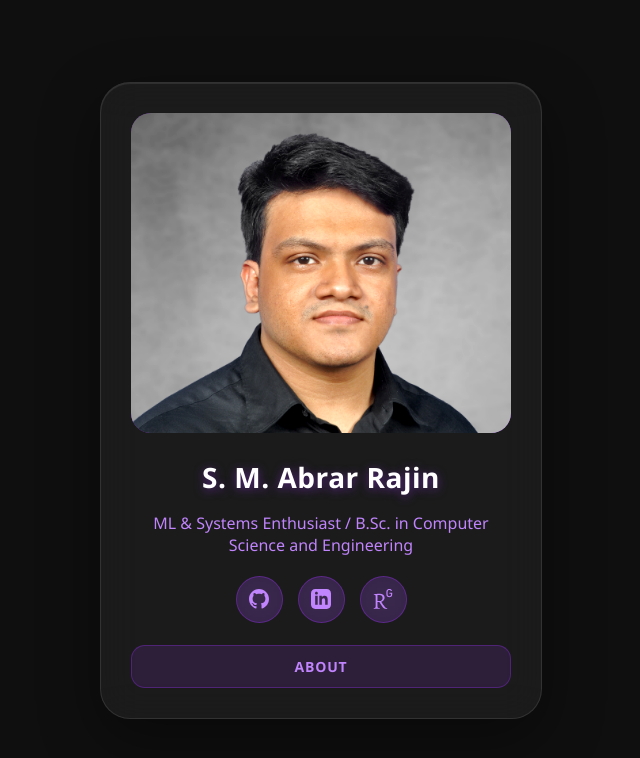
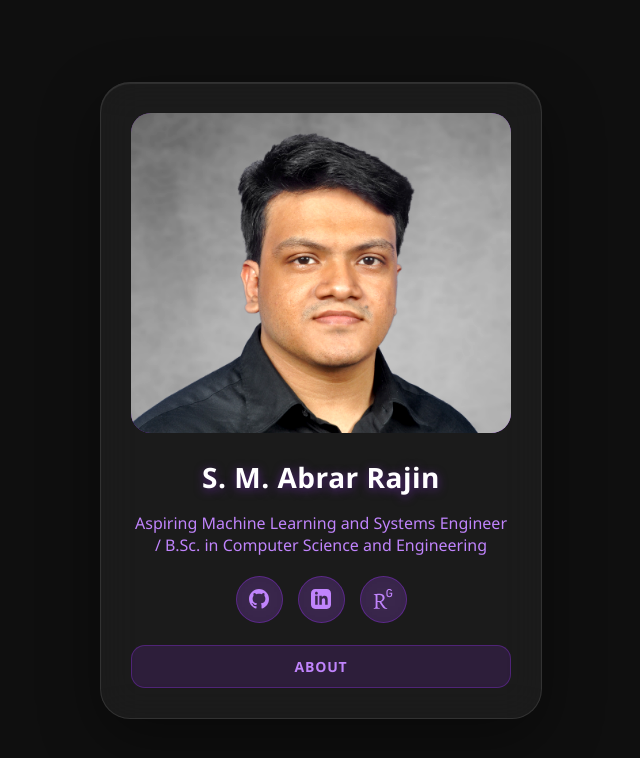
Before and after one commit to AbrarRajin/AbrarRajin.github.io, a plain HTML site: page index.html in a window 1280 px wide. Shown: the whole page, without its empty margins (319-959 px from the left). Drawn offline with Linux system fonts and the light colour scheme.

Commit message:
update bio

```diff
--- a/index.html
+++ b/index.html
@@ -185,7 +185,8 @@
 
             <div class="portfolio-card-content">
                 <h2 class="portfolio-name">S. M. Abrar Rajin</h2>
-                <p class="portfolio-title">ML & Systems Enthusiast / B.Sc. in Computer Science and Engineering</p>
+                <p class="portfolio-title"> Aspiring Machine Learning and Systems Engineer / B.Sc. in Computer Science
+                    and Engineering</p>
 
                 <div class="portfolio-social-links">
                     <a href="https://github.com/AbrarRajin" class="portfolio-social-btn" title="GitHub">
```
